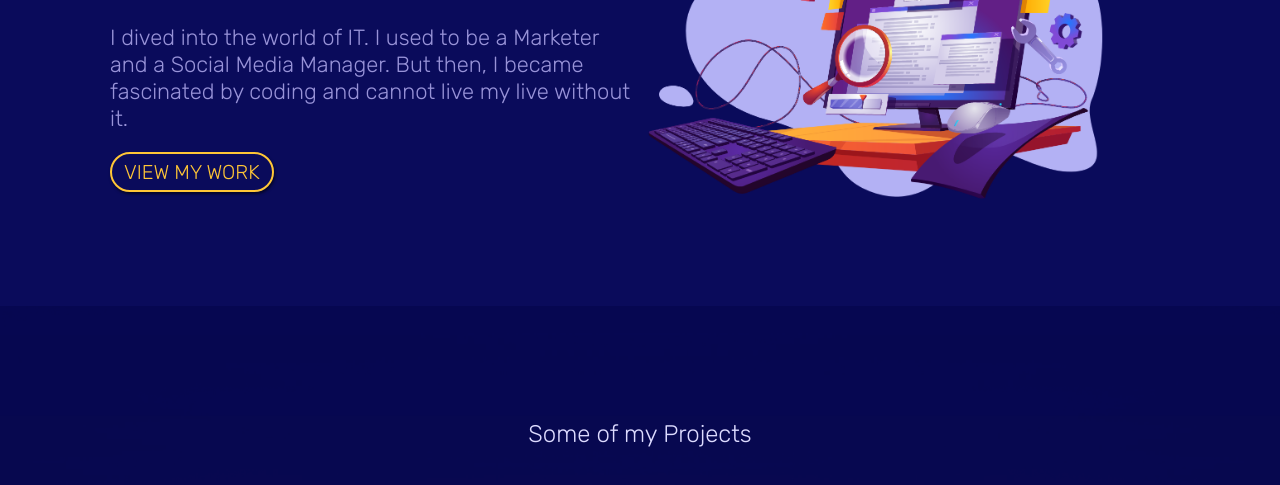
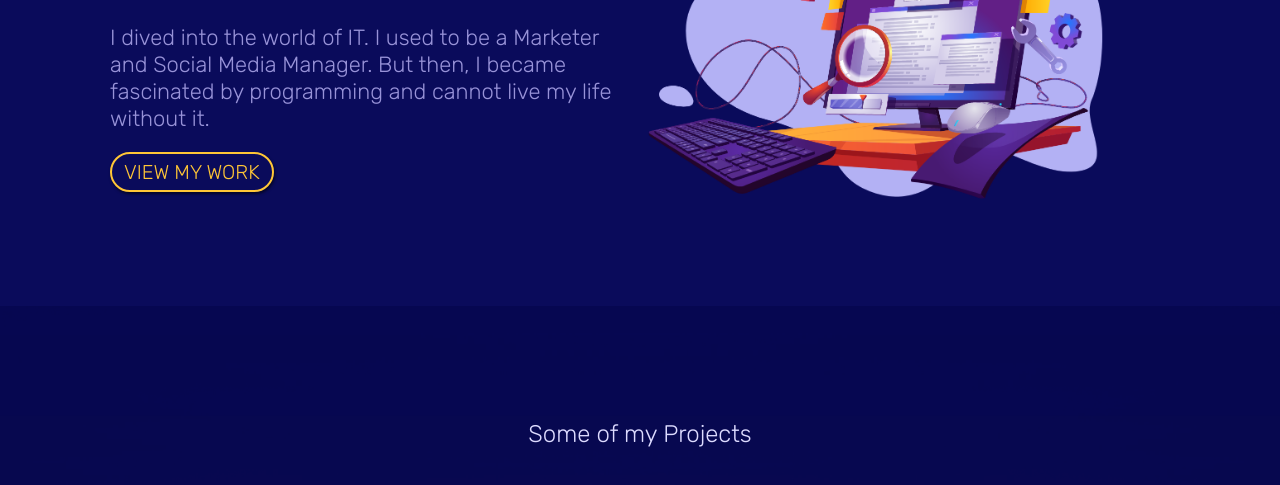
Before and after one commit to anaczke/my-website, a plain HTML site: page index.html in a window 1280 px wide. Shown: the part 253-738 px from the top of the page. Drawn offline with Linux system fonts and the light colour scheme.

Commit message:
poprawka html

```diff
--- a/index.html
+++ b/index.html
@@ -23,7 +23,9 @@
     <section id="welcome" class="grid">
         <div class="welcome-text">
         <h2>JavaScript Developer</h2>
-        <p class="leading">I dived into the world of IT. I used to be a Marketer and a Social Media Manager. But then, I became fascinated by coding and cannot live my live without it. </p>
+        <p class="leading">I dived into the world of IT.
+            I used to be a Marketer and Social Media Manager.
+            But then, I became fascinated by programming and cannot live my life without it. </p>
         <a href="#portfolio" class="button buzz-out-on-hover">View my work</a>
         </div>
 
```
